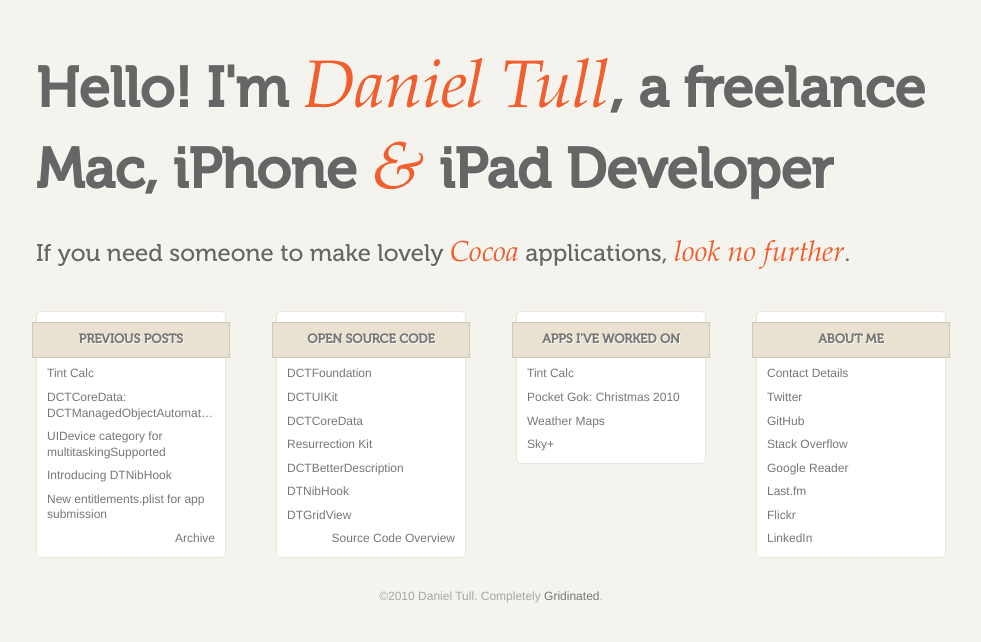
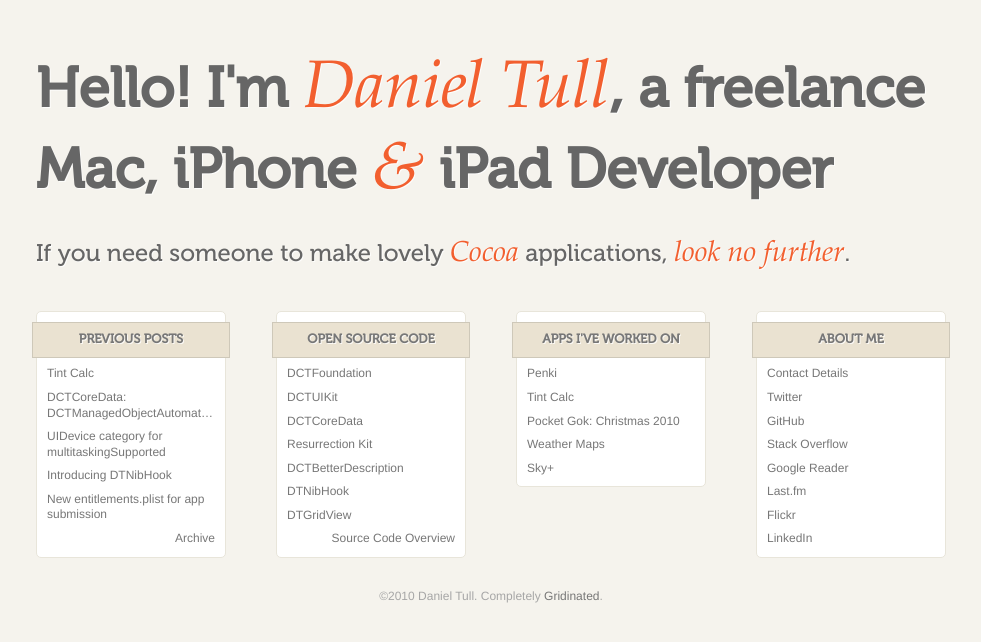
Before and after one commit to danielctull/danielctull.github.com, a Jekyll site: the page built from index.html, in a window 1280 px wide. Shown: the top 642 px of the page, without its empty margins (149-1130 px from the left). Built offline with Jekyll 4.4.1, drawn with Linux system fonts in a browser that asks for light colours.

Commit message:
Add Penki app link.

```diff
--- a/_includes/appsmenu.html
+++ b/_includes/appsmenu.html
@@ -1,7 +1,8 @@
 <h3>Apps I've worked on</h3>
 <ul>
-	<li><a href="http://itunes.apple.com/gb/app/tint-calc/id400082124?mt=8">Tint Calc</a></li>
-	<li><a href="http://itunes.apple.com/gb/app/pocket-gok-christmas-2010/id401621756?mt=8">Pocket Gok: Christmas 2010</a></li>
+	<li><a href="http://itunes.apple.com/app/penki/id402699957">Penki</a></li>
+	<li><a href="http://itunes.apple.com/app/tint-calc/id400082124">Tint Calc</a></li>
+	<li><a href="http://itunes.apple.com/app/pocket-gok-christmas-2010/id401621756">Pocket Gok: Christmas 2010</a></li>
 	<li><a href="http://www.weathermapsapp.com/">Weather Maps</a></li>
-	<li><a href="http://itunes.apple.com/gb/app/sky/id301250225?mt=8">Sky+</a></li>
+	<li><a href="http://itunes.apple.com/app/sky/id301250225">Sky+</a></li>
 </ul>
```
